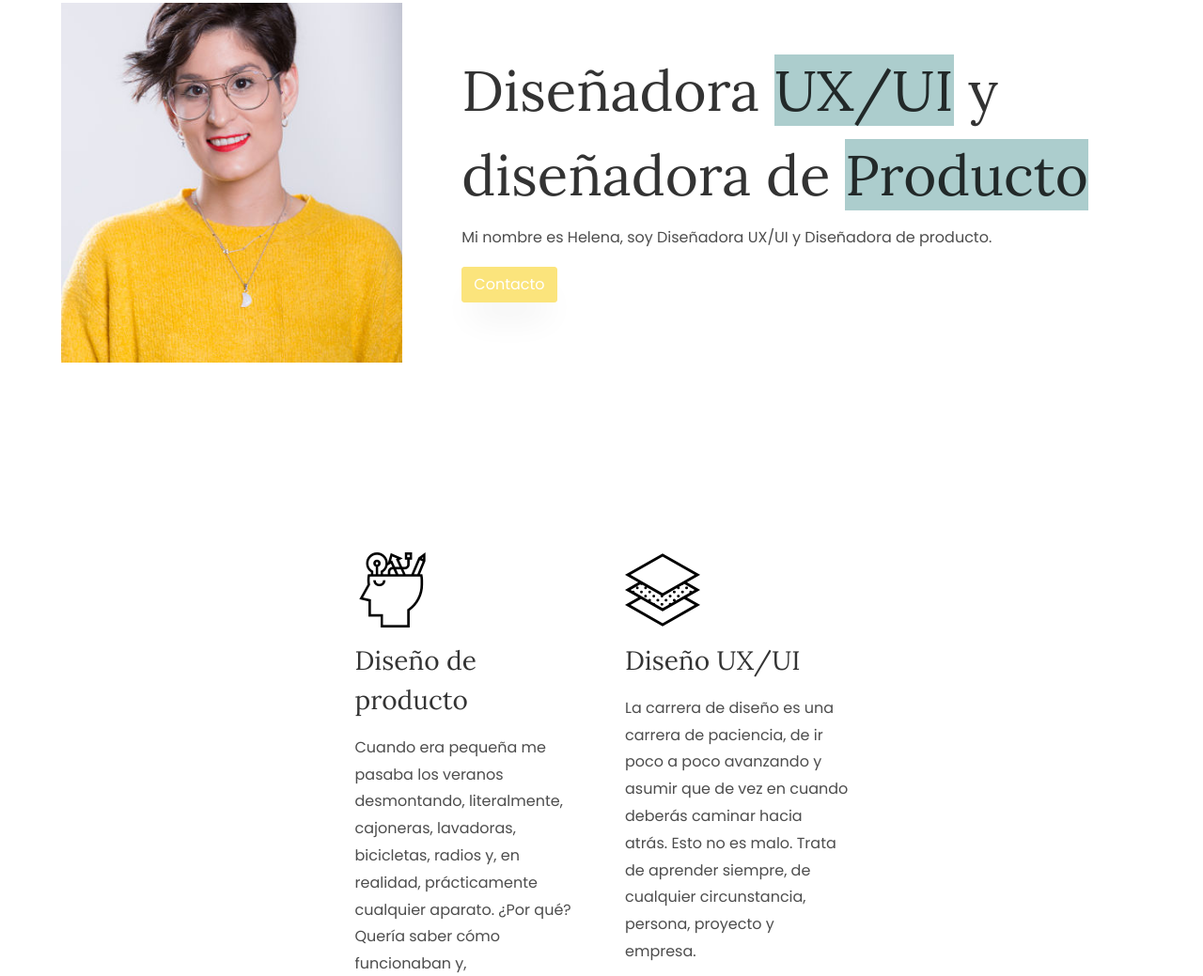
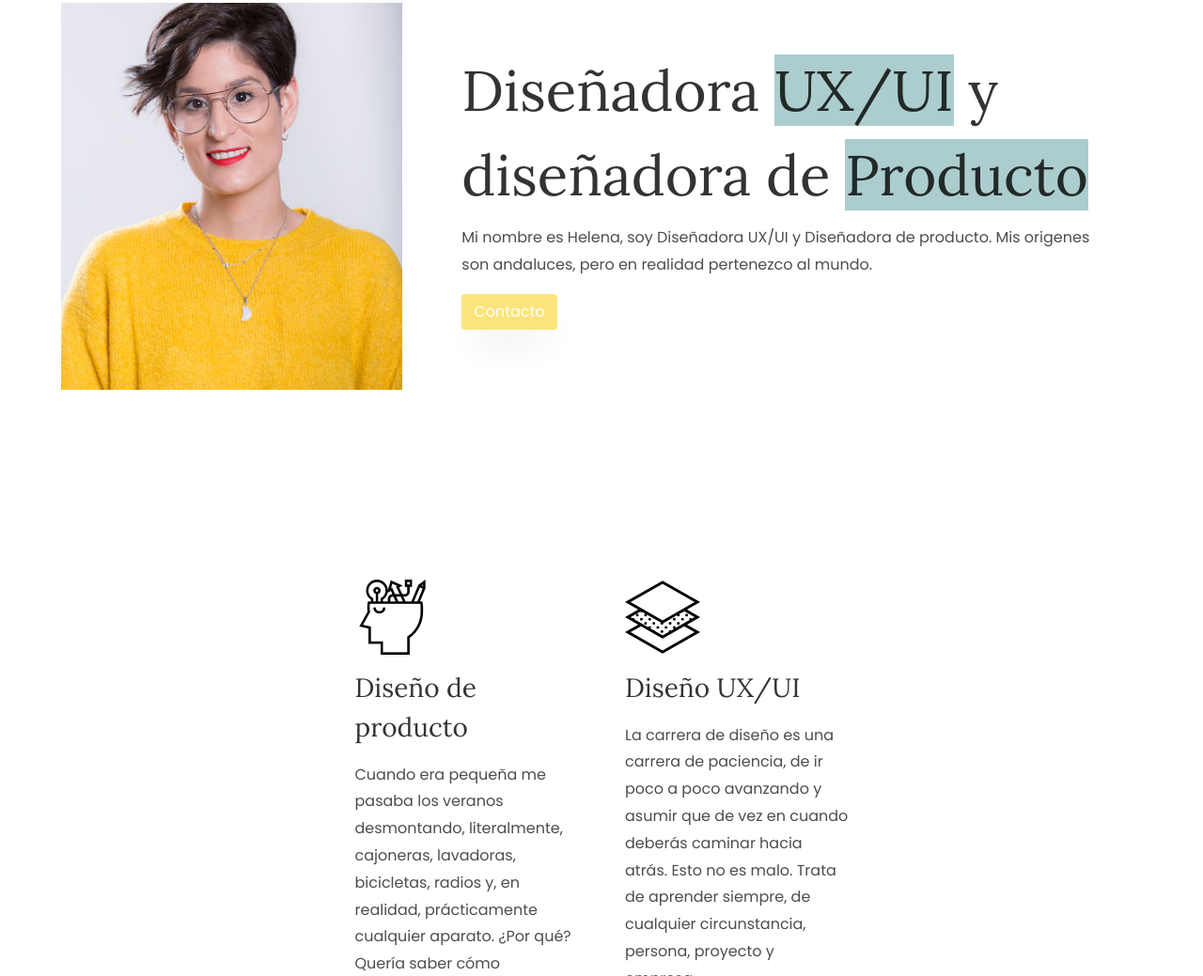
Before and after one commit to hperezlandero/helenapl.porfolio, a plain HTML site: page about.html in a window 1280 px wide. Shown: the part 909-1948 px from the top of the page at 94% size. Drawn offline with Linux system fonts and the light colour scheme; some packages are replaced by stand-ins of ours; no server answers; files whose address does not match are found by name; a web font is replaced by a local one.

Commit message:
sobre mi

```diff
--- a/about.html
+++ b/about.html
@@ -68,7 +68,8 @@
     			</div>
     			<div class="col-md-8 py-md-5 pt-4 p-md-5">
     				<h2>Diseñadora <span>UX/UI</span> y diseñadora de <span>Producto</span></h2>
-    				<p>Mi nombre es Helena, soy Diseñadora UX/UI y Diseñadora de producto.</p>
+    				<p>Mi nombre es Helena, soy Diseñadora UX/UI y Diseñadora de producto.
+            Mis origenes son andaluces, pero en realidad pertenezco al mundo.</p>
 
     				<p><a href="contact.html"  class="btn btn-primary">Contacto</a></p>
     			</div>
```
